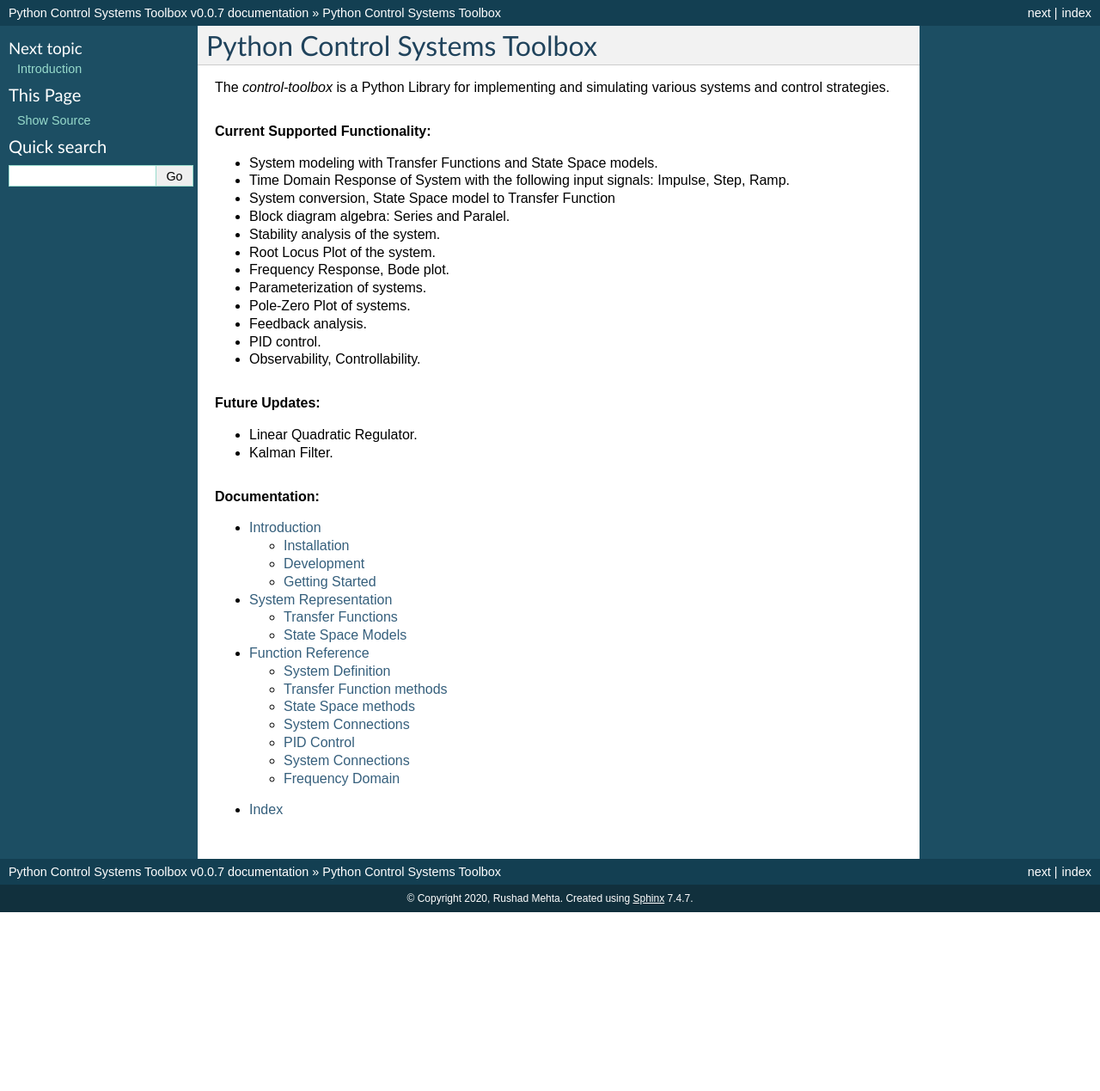
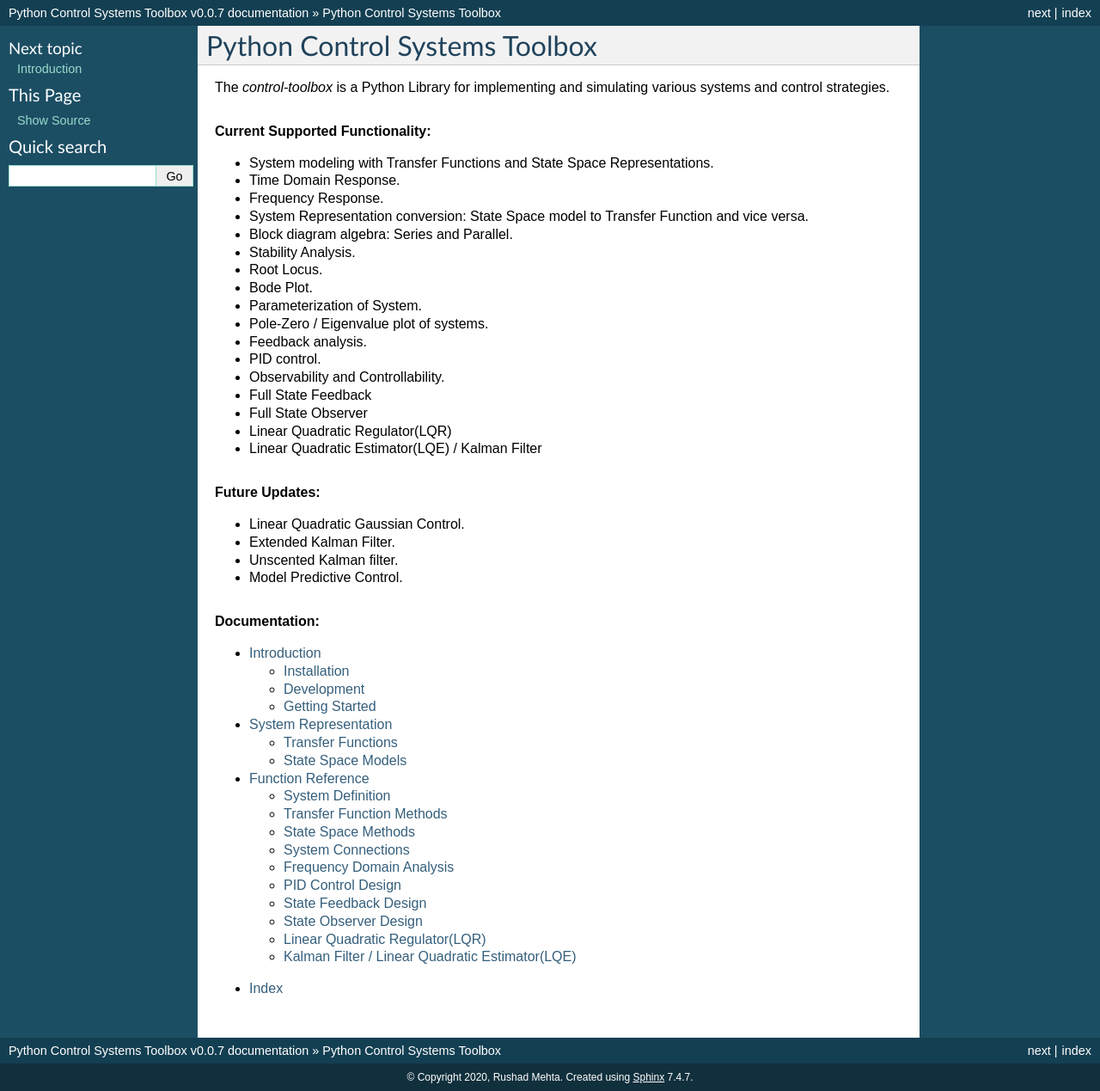
Before and after one commit to rushad7/control-toolbox, a Sphinx documentation site: the page built from docs/index.rst, in a window 1280 px wide. Shown: the whole page at 86% size. Built offline with Sphinx 7.4.7, drawn with Linux system fonts in a browser that asks for light colours; formulas are drawn with MathJax 3; before the commit the page ends 1061 px from its top, so only the background shows below that.

Commit message:
Updated docs

```diff
--- a/docs/index.rst
+++ b/docs/index.rst
@@ -6,23 +6,30 @@
 
 .. rubric:: Current Supported Functionality:
 
-- System modeling with Transfer Functions and State Space models.
-- Time Domain Response of System with the following input signals: Impulse, Step, Ramp.
-- System conversion, State Space model to Transfer Function
-- Block diagram algebra: Series and Paralel.
-- Stability analysis of the system.
-- Root Locus Plot of the system.
-- Frequency Response, Bode plot.
-- Parameterization of systems.
-- Pole-Zero Plot of systems.
+- System modeling with Transfer Functions and State Space Representations.
+- Time Domain Response.
+- Frequency Response.
+- System Representation conversion: State Space model to Transfer Function and vice versa.
+- Block diagram algebra: Series and Parallel.
+- Stability Analysis.
+- Root Locus.
+- Bode Plot.
+- Parameterization of System.
+- Pole-Zero / Eigenvalue plot of systems.
 - Feedback analysis.
 - PID control.
-- Observability, Controllability.
+- Observability and Controllability.
+- Full State Feedback
+- Full State Observer
+- Linear Quadratic Regulator(LQR)
+- Linear Quadratic Estimator(LQE) / Kalman Filter
 
 .. rubric:: Future Updates:
 
-- Linear Quadratic Regulator.
-- Kalman Filter.
+- Linear Quadratic Gaussian Control.
+- Extended Kalman Filter.
+- Unscented Kalman filter.
+- Model Predictive Control.
 
 .. rubric:: Documentation:
 
--- a/docs/intro.rst
+++ b/docs/intro.rst
@@ -18,6 +18,6 @@
 
 Getting Started
 ===============
-To start using the packages, we can simply import it as follows:
+To start using the package, we simply import it as:
 ::
  >>> import control
--- a/docs/ref.rst
+++ b/docs/ref.rst
@@ -13,7 +13,7 @@
    "`TransferFunction(num, den)`", "Creates a Transfer Function system object"
    "`StateSpace(A,B,C,D)`", "Creates a State Space system object"
 
-Transfer Function methods
+Transfer Function Methods
 ***************************
 .. csv-table::
    :header: "Method", "Description"
@@ -43,34 +45,12 @@
    :header: "Method", "Description"
    :widths: 40, 40
 
-   "`feedback( G, H=1.0, feedback_type=""negative"")`", "Feedback for the system"
+   "`feedback( G, H=1.0, feedback_type=""negative"")`", "Creates a Feedback Object"
    "`reduce.series(tf1, *tfn)`", "Return the series connection (tfn * …"
    "`reduce.parallel(tf1, *tfn)`", "Return the parallel connection (tfn + …"
 
-PID Control
-************
-.. csv-table::
-   :header: "Method", "Description"
-   :widths: 40, 40
-
-   "`PID(Kp, Ki, Kd, tf)`", "Define PID system"
-   "`response(input_type, time_period=10, sample_time=0.05, ret=False, show=True)`", "Return the response of the system after PID control"
-   "`tune(input_type=""step"", set_point=1, num_itr=70, rate=0.00000000001)`", "Tune the PID coefficients"
-   "`display()`", "Display the PID block"
-   "`reduced_tf`", "Displays the reduced Transfer Function (Controller + Plant)"
-
-System Connections
-*******************
-.. csv-table::
-   :header: "Method", "Description"
-   :widths: 40, 40
-
-   "`feedback( G, H=1.0, feedback_type=""negative"")`", "Feedback for the system"
-   "`reduce.series(tf1, *tfn)`", "Return the series connection (tfn * …"
-   "`reduce.parallel(tf1, *tfn)`", "Return the parallel connection (tfn + …"
-
-Frequency Domain
-*****************
+Frequency Domain Analysis
+*************************
 
 .. csv-table::
    :header: "Method", "Description"
@@ -78,3 +58,56 @@
 
    "`bode.freqresp(tf)`", "Returns the Frequency Response of the system"
    "`bode.bode(tf)`", "Returns the Bode Plot of the system"
+
+PID Control Design
+******************
+.. csv-table::
+   :header: "Method", "Description"
+   :widths: 40, 40
+
+   "`PID(Kp, Ki, Kd, tf)`", "Creates a PID object"
+   "`response(input_type, time_period=10, sample_time=0.05, ret=False, show=True)`", "Return the response of the system after PID control"
+   "`tune(input_type=""step"", set_point=1, num_itr=70, rate=0.00000000001)`", "Tune the PID coefficients"
+   "`display()`", "Display the PID block"
+   "`reduced_tf`", "Displays the reduced Transfer Function (Controller + Plant)"
+
+State Feedback Design
+*********************
+.. csv-table::
+   :header: "Method", "Description"
+   :widths: 40, 40
+
+   "`StateFeedback(ss)`", "Creates a StateFeedback object"
+   "`solve(roots)`", "Calculates the State Feedback gain matrix"
+   "`model(k_ref=1)`", "Retruns StateSpace object after applying State Feedback"
+
+State Observer Design
+*********************
+.. csv-table::
+  :header: "Method", "Description"
+  :widths: 40, 40
+
+  "`StateObserver(ss)`", "Creates StateObserver object"
+  "`solve(roots)`", "Calculates the State Observer gain matrix"
+  "`model(k_ref=1)`", "Retruns the StateSpace object after applying State Observervation"
+
+Linear Quadratic Regulator(LQR)
+*******************************
+.. csv-table::
+  :header: "Method", "Description"
+  :widths: 40, 40
+
+  "`LQR(ss, Q, R, N)`", "Creates an LQR object"
+  "`solve()`", "Calculates the optimal gain matrix"
+  "`model()`", "Returns the StateSpace object after applying State Observation"
+
+Kalman Filter / Linear Quadratic Estimator(LQE)
+***********************************************
+.. csv-table::
+  :header: "Method", "Description"
+  :widths: 40, 40
+
+  "`KalmanFilter(ss, Q, R, P=None, x0=None)`", "Creates a KalmanFilter object"
+  "`predict(u = 0):`", "Predict next state"
+  "`update(z):`", "Update Predictions"
+  "`solve(measurements, ret_k=False, ret_x=False):`", "Returns the Predictions, Kalman Gain, and States of the system"
--- a/docs/rep.rst
+++ b/docs/rep.rst
@@ -2,12 +2,12 @@
 System Representation
 ======================
 
-Currently, systems can be defined by Transfer Functions. Support for State Space models will be added in a future update.
+Systems can be defined by Transfer Functions and State Space models. Both system representations provide near identical utility.
 
 Transfer Functions
 ===================
 
-A Transfer Functions is the Laplace Transform of the ratio of output to input, and are mathematically described as:
+A Transfer Function is the Laplace Transform of the ratio of output to input, and are mathematically described as:
 
 .. figure:: /shared_images/tf.png
    :align: center
@@ -35,4 +35,4 @@
 
 Here, A,B,C,D are ndarrays.
 
-.. note:: Although you can define the system in any form, currently most functionality is suited for the Transfer Function form. Therefore, you need to convert the State Space model to the Transfer Function model first using the `StateSpace.convertTF()` method. Direct support for State Space modelswill be added in a future update.
+.. note:: Although you can define a system in any of the above form, few features are suited only for a particular representation. Therefore, if a particular method is needed and is not provided for the given system, you need to convert the system model first using the `convert2TF()` or `convert2SS()` method. Direct support for these methods will be added in a future update.
```
Also changed, not shown: other parts of docs/ref.rst (+5 -3 lines), 15 other files.
